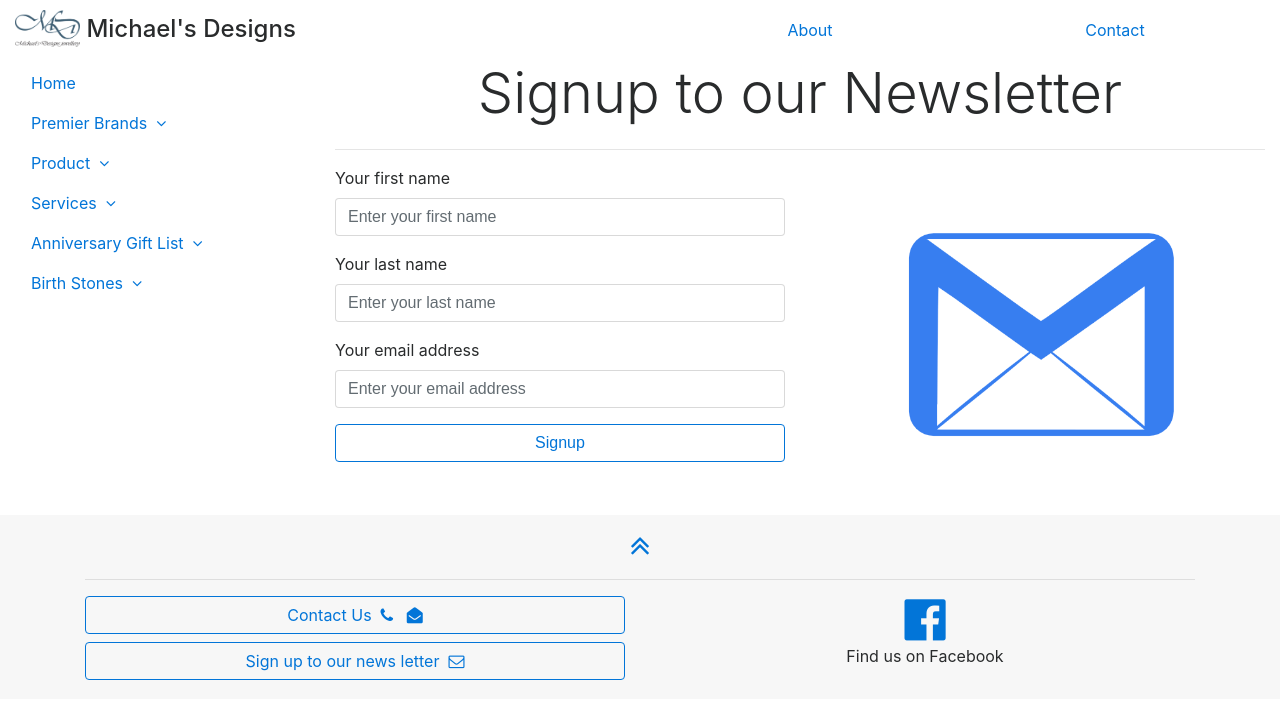
After one commit to Justin859/MichaelsDesigns, a Django app: page /signup-to-newsletter in a window 1280 px wide. The commit adds this page. Shown: the top 719 px of the page. Run offline with Django 3.2, Linux system fonts and the light colour scheme; data that the repository does not hold is empty; some libraries are stand-ins or nearby versions.

Commit message:
Fixed Footer issue. Created newsletter signup page

```diff
--- /dev/null
+++ b/designs/forms.py
@@ -0,0 +1,6 @@
+from django import forms
+
+class NewsletterForm(forms.Form):
+    email = forms.EmailField(label='Your email', max_length=255)
+    fname = forms.CharField(label='Your First Name', max_length=255)
+    lname = forms.CharField(label='Your Last Name', max_length=255)
--- a/designs/static/vendor/my_css/custom.css
+++ b/designs/static/vendor/my_css/custom.css
@@ -54,7 +54,7 @@ textarea {
 }
 
 .footer-div {
-    background-color: rgba(0, 0, 0, 0.1);
+    background-color: rgba(0, 0, 0, 0.03);
     padding: 15px;
 }
 
--- a/designs/templates/base.html
+++ b/designs/templates/base.html
@@ -230,6 +230,7 @@
         </div>
     </div>
     <br>
+    <div class="container-fluid">
       <div class="row footer-div">
         <div class="col-md-12">
           <div class="container">
@@ -245,9 +246,15 @@
                 Contact Us&nbsp;&nbsp;<span class="fa fa-phone"></span>
                 &nbsp;&nbsp;<span class="fa fa-envelope-open"></span>
                 </a>
-          <a href="/signup/" class="btn btn-outline-primary btn-block">
+                {% if request.get_full_path == '/signup-to-newsletter/' %}
+                <a href="/signup-to-newsletter/" class="btn btn-primary btn-block">
                 Sign up to our news letter&nbsp;&nbsp;<span class="fa fa-envelope-o"></span>
                 </a>
+                {% else %}
+                <a href="/signup-to-newsletter/" class="btn btn-outline-primary btn-block">
+                Sign up to our news letter&nbsp;&nbsp;<span class="fa fa-envelope-o"></span>
+                </a>
+                {% endif %}
               </div>
               <div class="col-md-6 text-center">
                 <br class="hidden-md-up">
@@ -258,9 +265,10 @@
           </div>
         </div>
       </div>
+    </div>
     <!-- jQuery first, then Tether, then Bootstrap JS. -->
     <script src="{% static 'vendor/bootstrap4/bower_components/jquery/dist/jquery.min.js' %}"></script>
-    <script src="https://cdnjs.cloudflare.com/ajax/libs/tether/1.4.0/js/tether.min.js" integrity="sha384-DztdAPBWPRXSA/3eYEEUWrWCy7G5KFbe8fFjk5JAIxUYHKkDx6Qin1DkWx51bBrb" crossorigin="anonymous"></script>
+    <script src="{% static 'vendor/bootstrap4/bower_components/tether/dist/js/tether.min.js' %}"></script>
     <script src="{% static 'vendor/bootstrap4/bower_components/bootstrap/dist/js/bootstrap.min.js' %}"></script>
     <script src="{% static 'vendor/angular/bower_components/angular/angular.min.js' %}"></script>
     <script src="{% static 'vendor/angular/bower_components/angular/app.js' %}"></script>
--- /dev/null
+++ b/designs/templates/newsletter_signup.html
@@ -0,0 +1,38 @@
+{% extends "base.html" %}
+{% block title %}Michael’s Designs | Home{% endblock %}
+{% load static%}
+{% load design_extras %}
+
+{% block content %}
+<div class="col-md-9">
+    <div class="row">
+        <div class="col-md-12">
+            <h1 class="display-4 text-center">Signup to our Newsletter</h1>
+        </div>
+    </div>
+    <hr>
+    <div class="row">
+        <div class="col-md-6">
+            <form name="form" ng-submit="check(form.$valid)" action="" method="POST">
+                {% csrf_token %}
+                <div class="form-group">
+                    <label for="fname">Your first name</label>
+                    <input type="text" name="fname" class="form-control" placeholder="Enter your first name" required/>
+                </div>
+                <div class="form-group">
+                    <label for="lname">Your last name</label>
+                    <input type="text" name="lname" class="form-control" placeholder="Enter your last name" required/>
+                </div>
+                <div class="form-group">
+                    <label for="email">Your email address</label>
+                    <input type="email" name="email" class="form-control" placeholder="Enter your email address" required/>
+                </div>
+                <button type="submit" id="submit" class="btn btn-outline-primary" ng-disabled="isDisabled">Signup</button>
+            </form>
+        </div>
+        <div class="col-md-6 text-center">
+            <img class="img-fluid" src="{% static 'images/michaels_designs/email_mail.png' %}" height="325" width="325">
+        </div>
+    </div>
+</div>
+{% endblock %}
--- a/designs/views.py
+++ b/designs/views.py
@@ -1,8 +1,11 @@
+import mailchimp
+
 from django.shortcuts import render, get_object_or_404
 from django.http import HttpResponse, HttpResponseRedirect
 from django.contrib import messages
 
 from django.core.mail import send_mail, BadHeaderError
+from forms import NewsletterForm
 from .models import Birth_Stones, Premier_Brands, ClientQuery, ClientForm
 # Create your views here.
 
@@ -49,6 +52,34 @@ def contact(request):
         form = ClientForm()
     return render(request, 'details/contact.html', {'birthstones': birthstones, 'premier_brands': premier_brands, 'form': form})
 
+def newsletter_signup(request):
+    birthstones = Birth_Stones.objects.order_by('stone_month')
+    premier_brands = Premier_Brands.objects.order_by('brand_name')
+
+    if request.method == 'POST':
+
+        form = NewsletterForm(request.POST)
+
+        if form.is_valid():
+            fname = form.cleaned_data['fname']
+            lname = form.cleaned_data['lname']
+            email = form.cleaned_data['email']
+
+            try:
+                API_KEY = '732e2374429605b729e81cb2c98b00a9-us16'
+                LIST_KEY = '93b0db5146'
+
+                api = mailchimp.Mailchimp(API_KEY)
+                api.lists.subscribe(LIST_KEY, {'email': email}, merge_vars={'FNAME':fname,'LNAME':lname})
+            except BadHeaderError:
+                return HttpResponse('Invalid Header found')
+
+            messages.success(request, 'Thank you for signing up for our newsletter! an email was sent to your for confirmation.')
+            return HttpResponseRedirect('/')
+    else:
+        form = NewsletterForm()
+    return render(request, 'newsletter_signup.html', {'birthstones': birthstones, 'premier_brands': premier_brands, 'form': form})
+
 def detail(request, premier_brand_name):
     birthstones = Birth_Stones.objects.order_by('stone_month')
     premier_brands = Premier_Brands.objects.order_by('brand_name')
--- a/gettingstarted/urls.py
+++ b/gettingstarted/urls.py
@@ -17,5 +17,6 @@ urlpatterns = [
     url(r'^product/', designs.views.product, name='product'),
     url(r'^services/', designs.views.services, name='services'),
     url(r'^anniversary-gift-list', designs.views.anniversary, name="anniversary"),
+    url(r'^signup-to-newsletter', designs.views.newsletter_signup, name="newsletter-signup"),
     url(r'^premier-brand/(?P<premier_brand_name>[\w\-\s]+)/$', designs.views.detail, name='detail'),
 ]
```
Also changed, not shown: designs/static/images/michaels_designs/email_mail.jpg (added), designs/static/images/michaels_designs/email_mail.png (added). Lines whose indentation alone changed are shown as unchanged.
